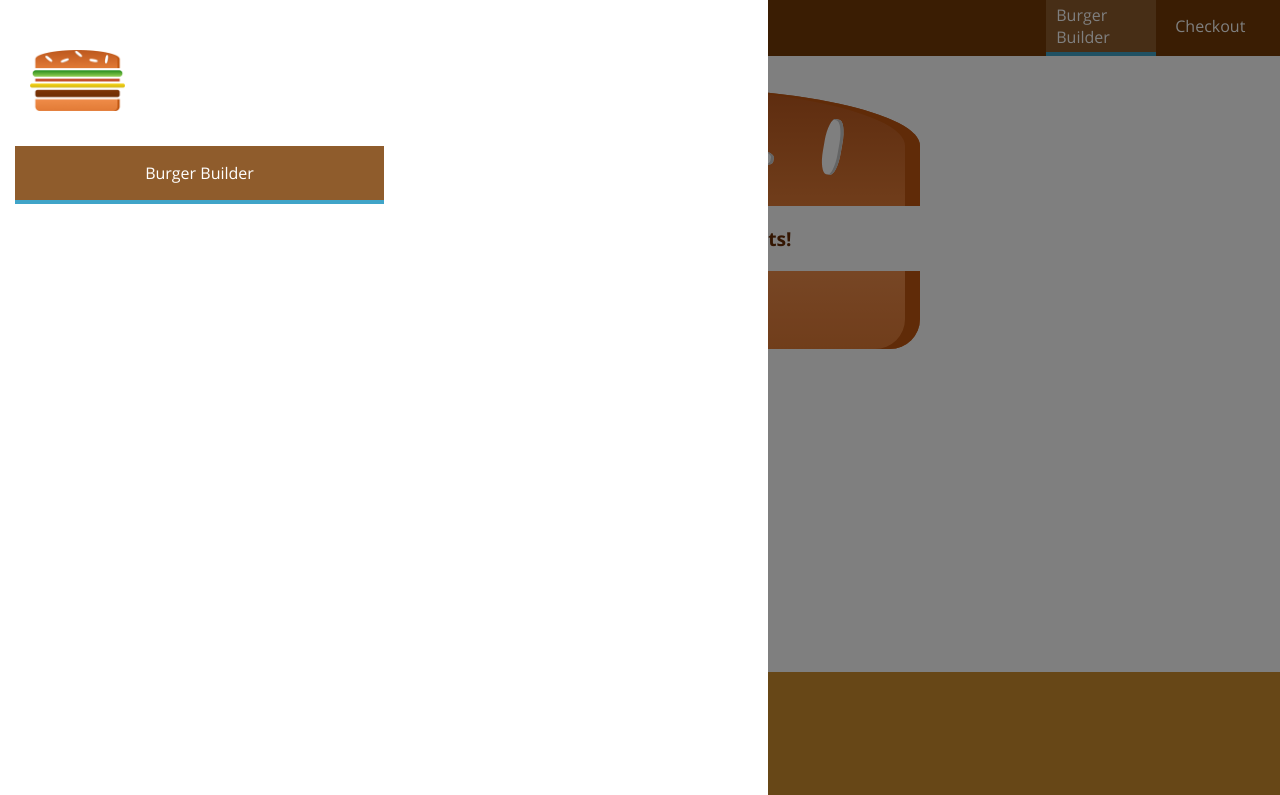
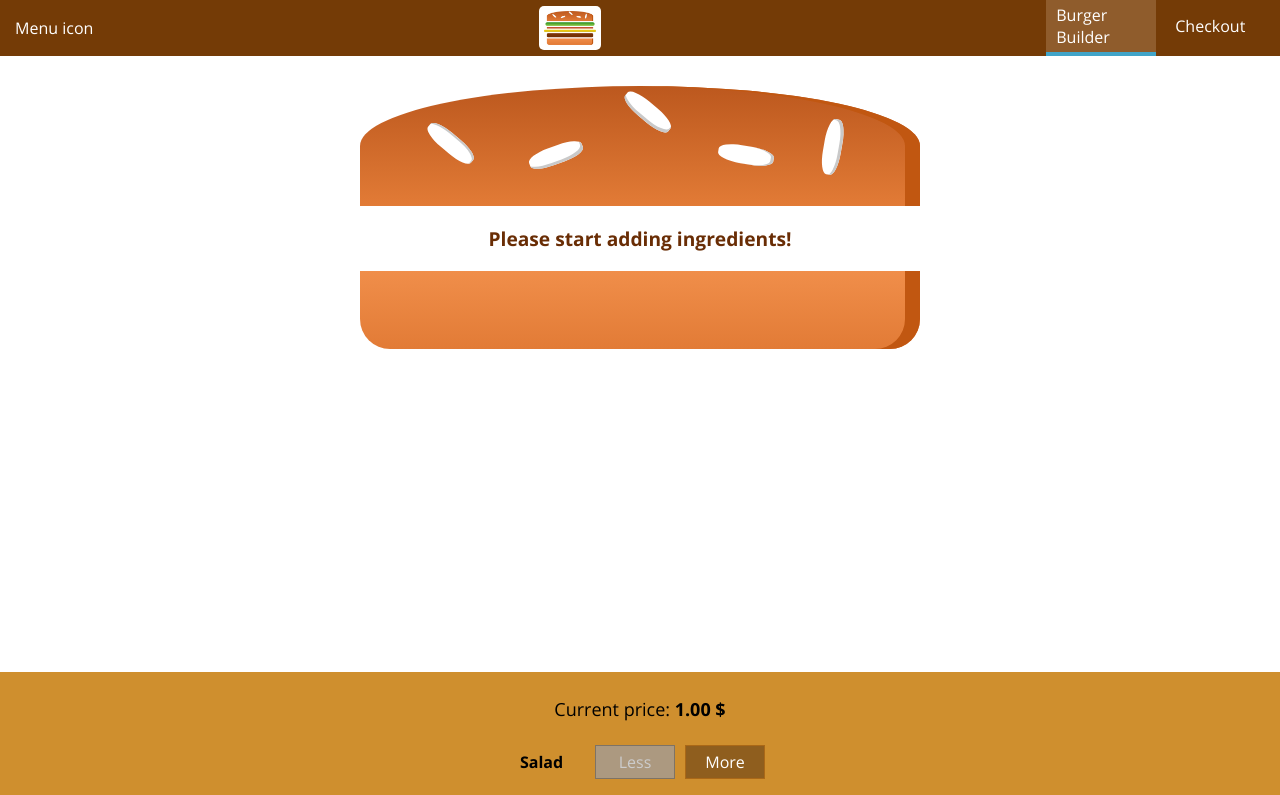
Before and after one commit to ChingizPro/burger-builder, a React (Create React App) app: page / in a window 1280 px wide. Shown: the top 795 px of the page. Built offline with nearby package versions, Linux system fonts and the light colour scheme.

Commit message:
Create methods to open and close menu and backdrop of menu

```diff
--- a/src/Components/Layout/Layout.js
+++ b/src/Components/Layout/Layout.js
@@ -10,11 +10,19 @@ class Layout extends Component {
         showSideDrawer: false
     }
 
+    openSideDrawer = () => {
+        this.setState({ showSideDrawer: true });
+    }
+
+    closeSideDrawer = () => {
+        this.setState({ showSideDrawer: false });
+    }
+
     render() {
         return (
             <Wrapper>
-                <SideDrawer />
-                <Toolbar />
+                <SideDrawer open={this.state.showSideDrawer} backdropClick={this.closeSideDrawer} />
+                <Toolbar menuClick={this.openSideDrawer} />
                 <main className={classes.content}>
                     {this.props.children}
                 </main>
--- a/src/Components/Navigation/SideDrawer/SideDrawer.js
+++ b/src/Components/Navigation/SideDrawer/SideDrawer.js
@@ -7,10 +7,16 @@ import Backdrop from '../../UI/Backdrop/Backdrop';
 import Wrapper from '../../../hoc/Wrapper/Wrapper';
 
 const SideDrawer = props => {
+    let attachedClasses = [classes.SideDrawer, classes.Close];
+
+    if (props.open) {
+        attachedClasses = [classes.SideDrawer, classes.Open];
+    }
+
     return (
         <Wrapper>
-            <Backdrop visible />
-            <div className={classes.SideDrawer}>
+            <Backdrop visible={props.open} click={props.backdropClick} />
+            <div className={attachedClasses.join(' ')}>
                 <Logo className={classes.abc} height='10%' />
                 <nav className={classes.nav}>
                     <NavigationItems />
--- a/src/Components/Navigation/Toolbar/Toolbar.js
+++ b/src/Components/Navigation/Toolbar/Toolbar.js
@@ -6,7 +6,7 @@ import NavigationItems from '../NavigationItems/NavigationItems';
 
 const Toolbar = props => (
     <div className={classes.Toolbar}>
-        <div>Menu icon</div>
+        <div onClick={props.menuClick}>Menu icon</div>
         <Logo height='77%' />
         <nav className={classes.DesktopOnly}>
             <NavigationItems />
```
